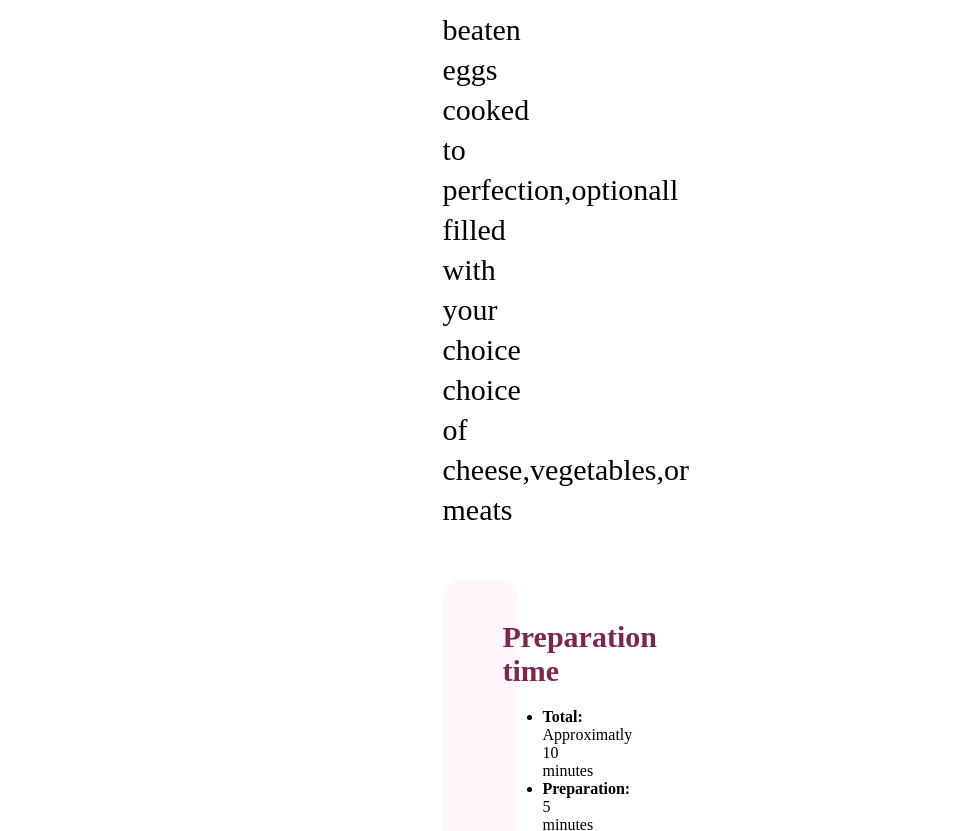
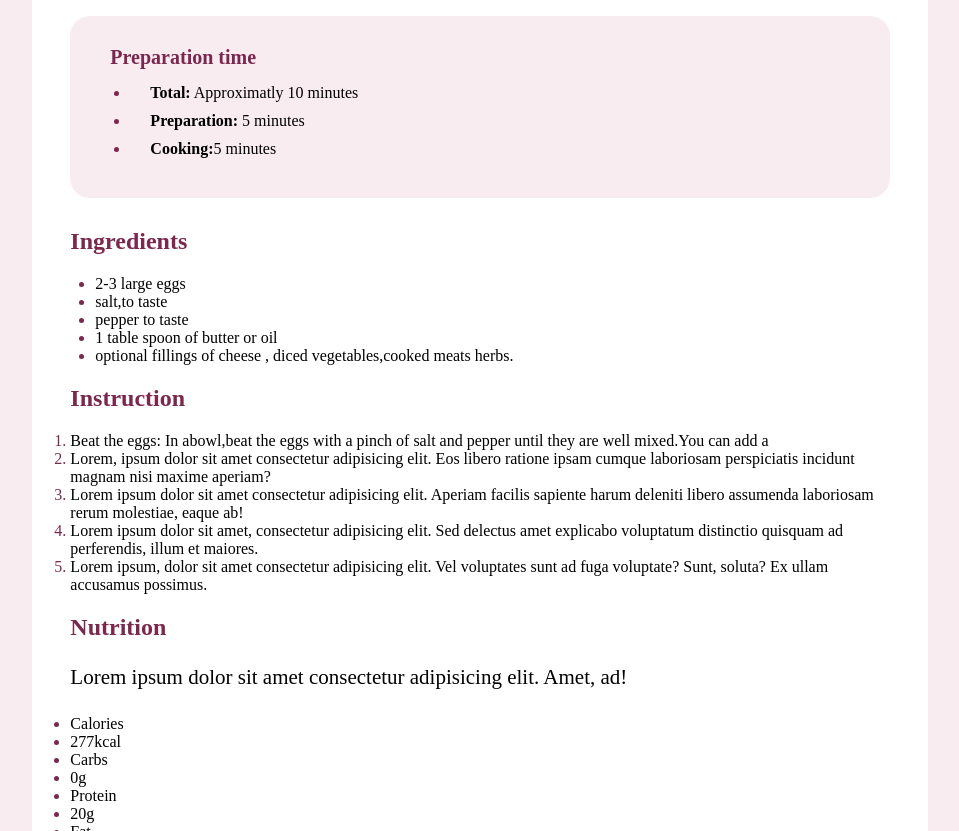
Before and after one commit to ajogious/food_reciepe_project, a plain HTML site: page index.html in a window 1280 px wide. Shown: the part 679-1510 px from the top of the page, without its empty margins (160-1119 px from the left). Drawn offline with Linux system fonts and the light colour scheme.

Commit message:
food reciepe

```diff
--- a/index.html
+++ b/index.html
@@ -1,23 +1,20 @@
 <!DOCTYPE html>
 <html lang="en">
   <head>
-    <meta charset="UTF-8">
-    <meta name="viewport" content="width=device-width, initial-scale=1.0">
-    <link rel="stylesheet" href="style.css">
+    <meta charset="UTF-8" />
+    <meta name="viewport" content="width=device-width, initial-scale=1.0" />
+    <link rel="stylesheet" href="style.css" />
     <title>Recipe page</title>
   </head>
   <body>
     <div class="wrapper">
-
       <div class="container">
         <!-- showcase image start -->
         <section class="showcase-image">
           <div class="image">
-                <img id="image" src="./Images/food.jpeg" alt="food image">
-
+            <img id="image" src="./Images/food.jpeg" alt="food image" />
           </div>
         </section>
-
         <!-- showcase image end  -->
       </div>
 
@@ -26,8 +23,11 @@
         <div class="container">
           <div class="showcas-header">
             <h1>Simple Omelette Recipe</h1>
-                    <p>An easy and quick dish,perfect for any meal.This classic omellete combines beaten eggs
-                        cooked to perfection,optionall filled with your choice choice of cheese,vegetables,or meats </p>
+            <p>
+              An easy and quick dish, perfect for any meal. This classic
+              omellete combines beaten eggs cooked to perfection,optionall
+              filled with your choice choice of cheese, vegetables, or meats.
+            </p>
           </div>
         </div>
       </section>
@@ -36,12 +36,11 @@
       <section class="main">
         <div class="container">
           <div class="showcase-main">
-                    <h4>Preparation time </h4>
+            <h4>Preparation time</h4>
             <ul>
               <li><strong>Total:</strong> Approximatly 10 minutes</li>
               <li><strong>Preparation:</strong> 5 minutes</li>
               <li><strong>Cooking:</strong>5 minutes</li>
-
             </ul>
           </div>
         </div>
@@ -58,11 +57,11 @@
               <li>salt,to taste</li>
               <li>pepper to taste</li>
               <li>1 table spoon of butter or oil</li>
-            <li>optional fillings of cheese , diced vegetables,cooked meats herbs.
+              <li>
+                optional fillings of cheese , diced vegetables,cooked meats
+                herbs.
               </li>
-
             </ul>
-
           </div>
         </div>
       </section>
@@ -75,47 +74,59 @@
           <div class="show-instruction">
             <h1>instruction</h1>
             <ol>
-                        <li>Beat the eggs: In abowl,beat the eggs with a pinch of salt and pepper until they are well mixed.You can add a</li>
-                        <li>Lorem, ipsum dolor sit amet consectetur adipisicing elit. Eos libero ratione ipsam cumque laboriosam perspiciatis incidunt magnam nisi maxime aperiam?</li>
-                        <li>Lorem ipsum dolor sit amet consectetur adipisicing elit. Aperiam facilis sapiente harum deleniti libero assumenda laboriosam rerum molestiae, eaque ab!</li>
-                        <li>Lorem ipsum dolor sit amet, consectetur adipisicing elit. Sed delectus amet explicabo voluptatum distinctio quisquam ad perferendis, illum et maiores.</li>
-                        <li>Lorem ipsum, dolor sit amet consectetur adipisicing elit. Vel voluptates sunt ad fuga voluptate? Sunt, soluta? Ex ullam accusamus possimus.</li>
+              <li>
+                Beat the eggs: In abowl,beat the eggs with a pinch of salt and
+                pepper until they are well mixed.You can add a
+              </li>
+              <li>
+                Lorem, ipsum dolor sit amet consectetur adipisicing elit. Eos
+                libero ratione ipsam cumque laboriosam perspiciatis incidunt
+                magnam nisi maxime aperiam?
+              </li>
+              <li>
+                Lorem ipsum dolor sit amet consectetur adipisicing elit. Aperiam
+                facilis sapiente harum deleniti libero assumenda laboriosam
+                rerum molestiae, eaque ab!
+              </li>
+              <li>
+                Lorem ipsum dolor sit amet, consectetur adipisicing elit. Sed
+                delectus amet explicabo voluptatum distinctio quisquam ad
+                perferendis, illum et maiores.
+              </li>
+              <li>
+                Lorem ipsum, dolor sit amet consectetur adipisicing elit. Vel
+                voluptates sunt ad fuga voluptate? Sunt, soluta? Ex ullam
+                accusamus possimus.
+              </li>
             </ol>
           </div>
-
-
-
-
         </div>
       </section>
       <!-- instruction section end -->
       <!-- nutrition section start -->
-        <section class="nurition">
+      <section class="nutrition">
         <div class="container">
           <div class="show-nutrition">
             <h1>Nutrition</h1>
-                    <p>Lorem ipsum dolor sit amet consectetur adipisicing elit. Amet, ad!
+            <p>
+              Lorem ipsum dolor sit amet consectetur adipisicing elit. Amet, ad!
             </p>
             <div class="nutrition-list">
               <ul>
                 <li>Calories</li>
                 <li>277kcal</li>
-
               </ul>
               <ul>
                 <li>Carbs</li>
                 <li>0g</li>
-
               </ul>
               <ul>
                 <li>Protein</li>
                 <li>20g</li>
-
               </ul>
               <ul>
                 <li>Fat</li>
                 <li>22g</li>
-
               </ul>
             </div>
           </div>
--- a/style.css
+++ b/style.css
@@ -1,52 +1,92 @@
-{
+* {
   margin: 0;
-    padding: 0:
-    box-sizing:border-box;
+  padding: 0;
+  box-sizing: border-box;
 }
 
-.container{
-    width: 75px;%;
-    margin: 50px auto;
+body {
+  background-color: hsl(337, 48%, 95%);
 }
 
-.image{
-    width:98%;
-
+.wrapper {
+  background-color: white;
+  max-width: 1440px;
+  width: 70%;
+  margin: 100px auto;
+  padding: 30px;
+  border-radius: 20px;
 }
 
-#image{
-    width: 100%;
-    border-radius: 20px;
-    overflow: hidden;
-
+.container {
+  width: 98%;
+  margin: auto;
 }
 
+.image {
+  width: 98%;
+}
+
+#image {
+  width: 100%;
+  border-radius: 15px;
+  overflow: hidden;
+}
 
 /* showcas-header start */
-.showcase-header h1{
-    font-size: 70px;
-color: hsl(24/5%,18%);
+.showcas-header h1 {
+  font-size: 40px;
+  color: hsl(24/5%, 18%);
+  margin-top: 30px;
 }
 
-p{
-    font-size: 30px;
-    line-height: 40px;
-    color: hsl(30,10%34%);
+p {
+  font-size: 21px;
+  color: hsl(30, 10%34%);
+  line-height: 1.6;
+  margin: 20px 0;
 }
-.showcase-main{
-background-color: hsl(330, 100%, 98%);
-padding: 20px 0 20px 60px;
+.showcase-main {
+  background-color: hsl(337, 48%, 95%);
+  padding: 30px 40px;
   border-radius: 20px;
+  margin: 30px 0;
+}
 
-}
 .showcase-main h4 {
-    font-size: 30px;
+  font-size: 20px;
   color: hsl(332, 51%, 32%);
   font-family: serif;
+}
+
+.showcase-main ul {
+  margin-left: 20px;
+  margin-top: 15px;
+}
+
+.showcase-main ul li {
+  margin: 10px 0;
+  font-size: 16;
+}
+
+.showcase-main ul li strong {
+  margin-left: 20px;
+}
+
+li::marker {
+  color: hsl(332, 51%, 32%);
+}
+
+.ingredients h1,
+.instruction h1,
+.nutrition h1 {
+  color: hsl(332, 51%, 32%);
+  text-transform: capitalize;
   margin: 20px 0;
 }
 
-header{
-    font-size: ;
-    color: hsl;
+.ingredients ul {
+  margin-left: 25px;
 }
+
+.ingredients ul li::marker {
+}
```
Lines whose indentation alone changed are shown as unchanged.
